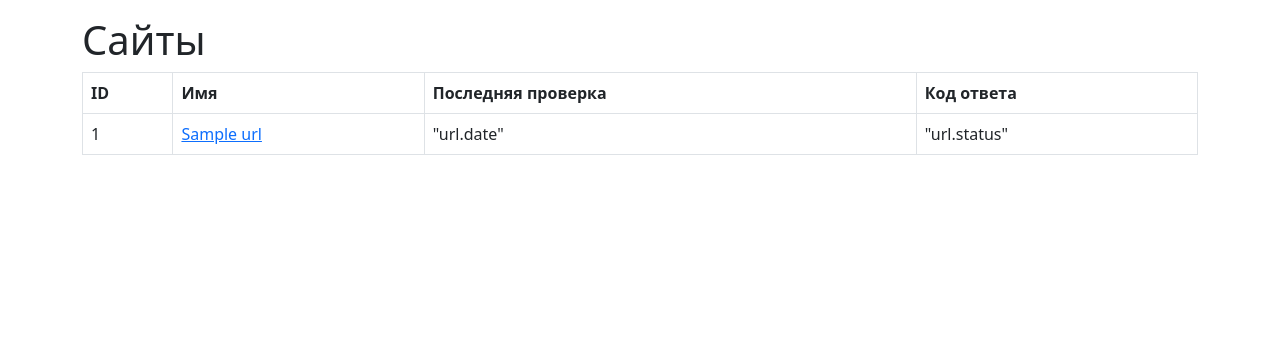
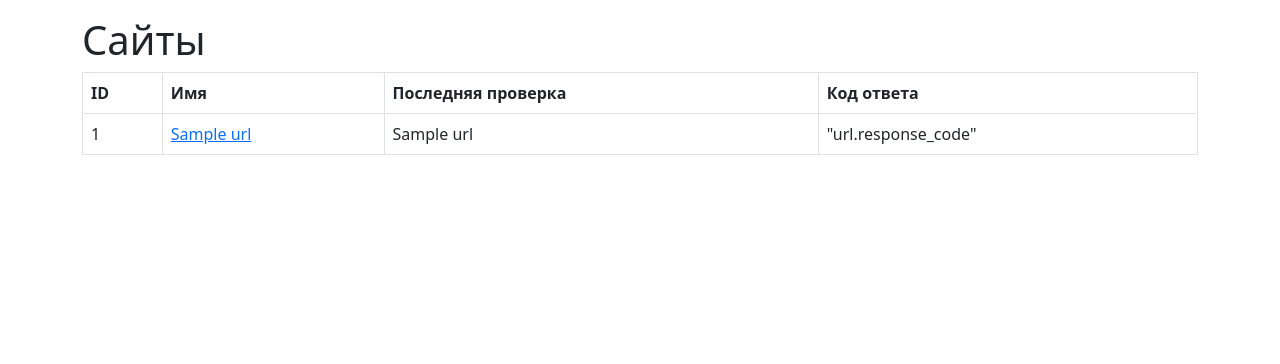
Before and after one commit to Nazarinh0/python-project-83, a Flask app: page /urls in a window 1280 px wide. Shown: the part 56-420 px from the top of the page. Run offline with Flask 2, Linux system fonts and the light colour scheme; a database or web service that is not in the repository returns one stand-in record (values such as "Sample title"); some libraries are stand-ins or nearby versions.

Commit message:
fixes in templates

```diff
--- a/page_analyzer/templates/show.html
+++ b/page_analyzer/templates/show.html
@@ -22,7 +22,7 @@
             </table>
         </div>
         <h2 class="mt-5 mb-3">Проверки</h2>
-        <form action="{{ url_for('urls_check') }}" method="post">
+        <form action="{{ url_for('urls_check', id=url.id) }}" method="post">
             <input type="submit" class="btn btn-primary" value="Запустить проверку">
         </form>
         <div>
@@ -39,7 +39,7 @@
                     {% for check in checks %}
                     <tr>
                         <td>{{check.id}}</td>
-                        <td>{{check.status_code}}</td>
+                        <td>{{check.response_code}}</td>
                         <td>{{check.h1}}</td>
                         <td>{{check.title}}</td>
                         <td>{{check.content}}</td>
--- a/page_analyzer/templates/urls.html
+++ b/page_analyzer/templates/urls.html
@@ -14,10 +14,10 @@
                     </tr>
                     {% for url in urls %}
                     <tr>
-                        <td>{{url.id}}</td>
-                        <td><a href="/urls/{{url.id}}">{{url.name}}</a></td>
-                        <td>"url.date"</td>
-                        <td>"url.status"</td>
+                        <td>{{ url.id }}</td>
+                        <td><a href="/urls/{{url.id}}">{{ url.name }}</a></td>
+                        <td>{{ url.date|default('') }}</td>
+                        <td>"url.response_code"</td>
                     </tr>
                     {% endfor %}
                 </tbody>
```
